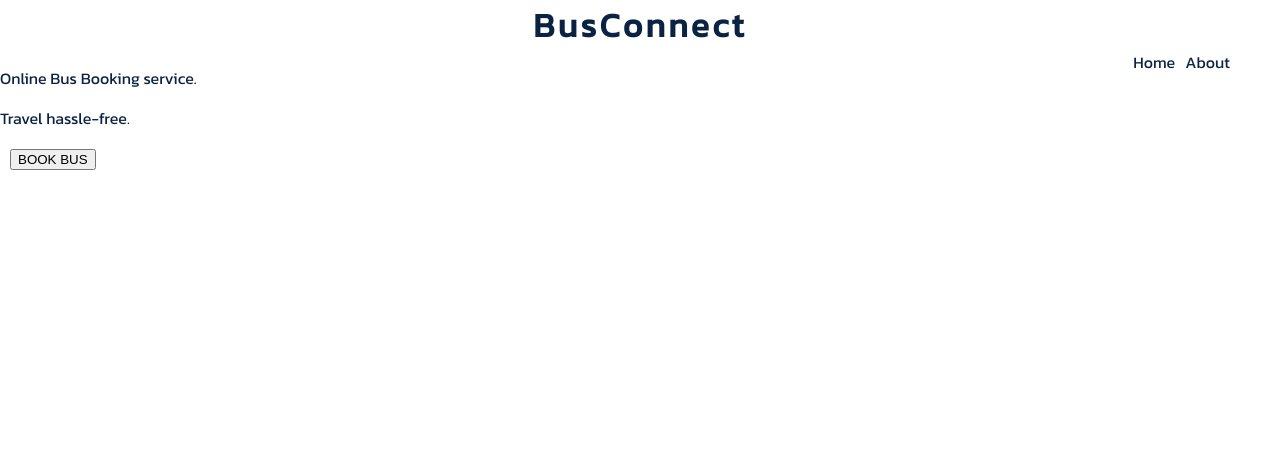
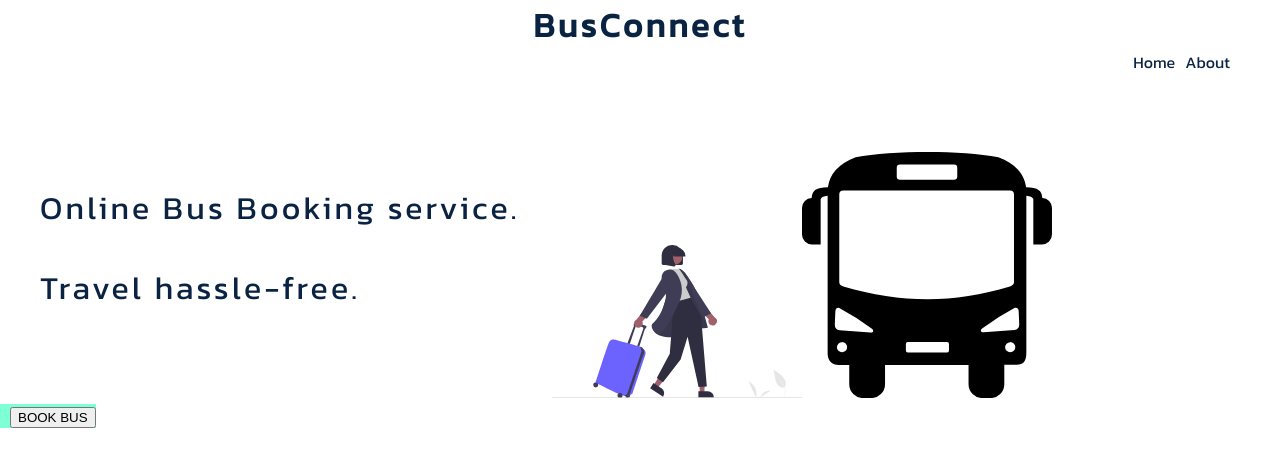
Before and after one commit to Onan-Thairu/busConnect, a React (Create React App) app: page / in a window 1280 px wide. Shown: the top 466 px of the page. Built offline with nearby package versions, Linux system fonts and the light colour scheme.

Commit message:
Add images and style home page.

```diff
--- a/src/components/Home.css
+++ b/src/components/Home.css
@@ -0,0 +1,23 @@
+main {
+    margin-top: 8%;
+}
+.hero {
+    display: flex;
+    flex-shrink: 1;
+    gap: 2rem;
+}
+
+div .intro p {
+    font-size: 2em;
+    margin-left: 40px;
+    letter-spacing: .2rem;
+}
+
+.images {
+    flex-shrink: auto;
+}
+
+.bookBus {
+    background-color: aquamarine;
+    text-align: center;
+}
--- a/src/components/Home.js
+++ b/src/components/Home.js
@@ -1,16 +1,28 @@
 import './Home.css'
 import React from "react";
+import traveler from "../images/traveler.svg"
+import bus from "../images/bus.svg"
 import { Link } from "react-router-dom"
 
 function Home() {
   return (
     <div>
       <main>
-        <p>Online Bus Booking service.</p>
-        <p>Travel hassle-free.</p>
-        <Link to="/providers" >
-          <button>BOOK BUS</button>
-        </Link>
+        <div className="hero">
+          <div className='intro'>
+            <p>Online Bus Booking service.</p>
+            <p>Travel hassle-free.</p>
+          </div>
+          <div className='images'>
+            <img src={traveler} alt="traveler" width="250px" />
+            <img src={bus} alt="bus" width="250px" />
+          </div>
+        </div>
+        <div className='bookButton'>
+          <Link to="/providers" className="bookBus" >
+            <button>BOOK BUS</button>
+          </Link>
+        </div>
       </main>
     </div>
   )
```
Also changed, not shown: src/images/bus.svg (renamed from assets/images/bus.svg), src/images/traveler.svg (renamed from assets/images/traveler.svg).
